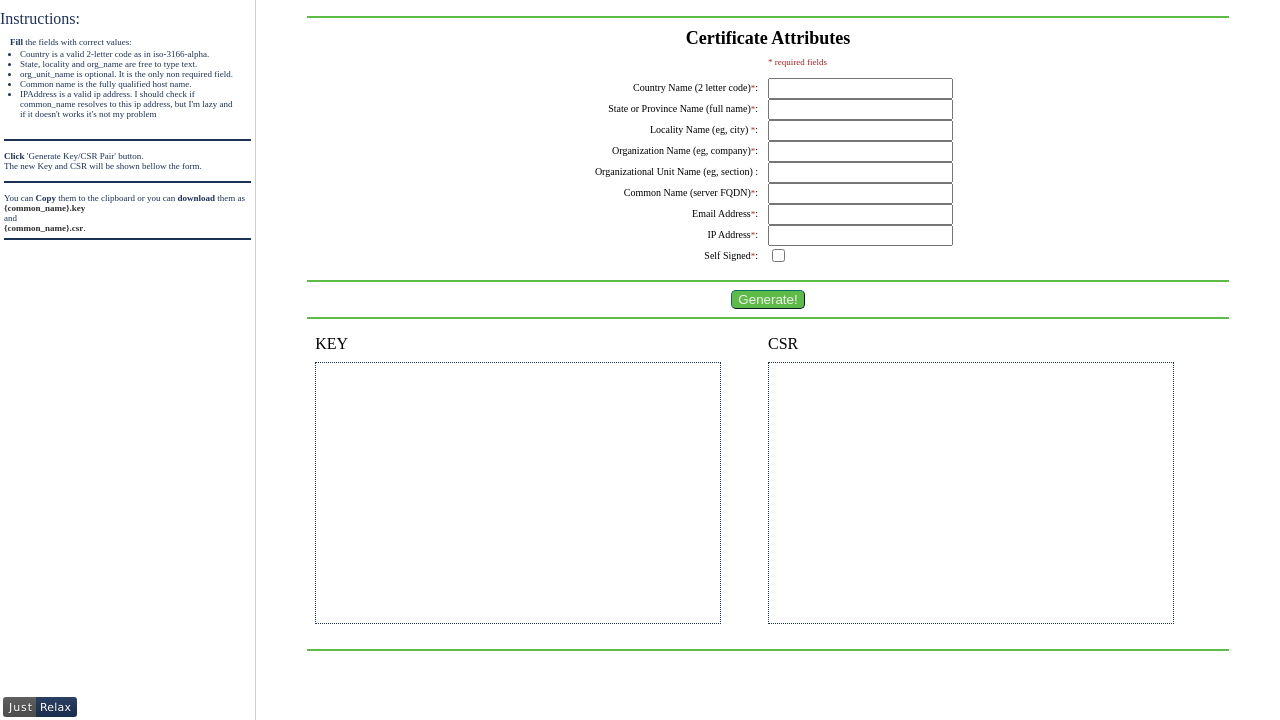
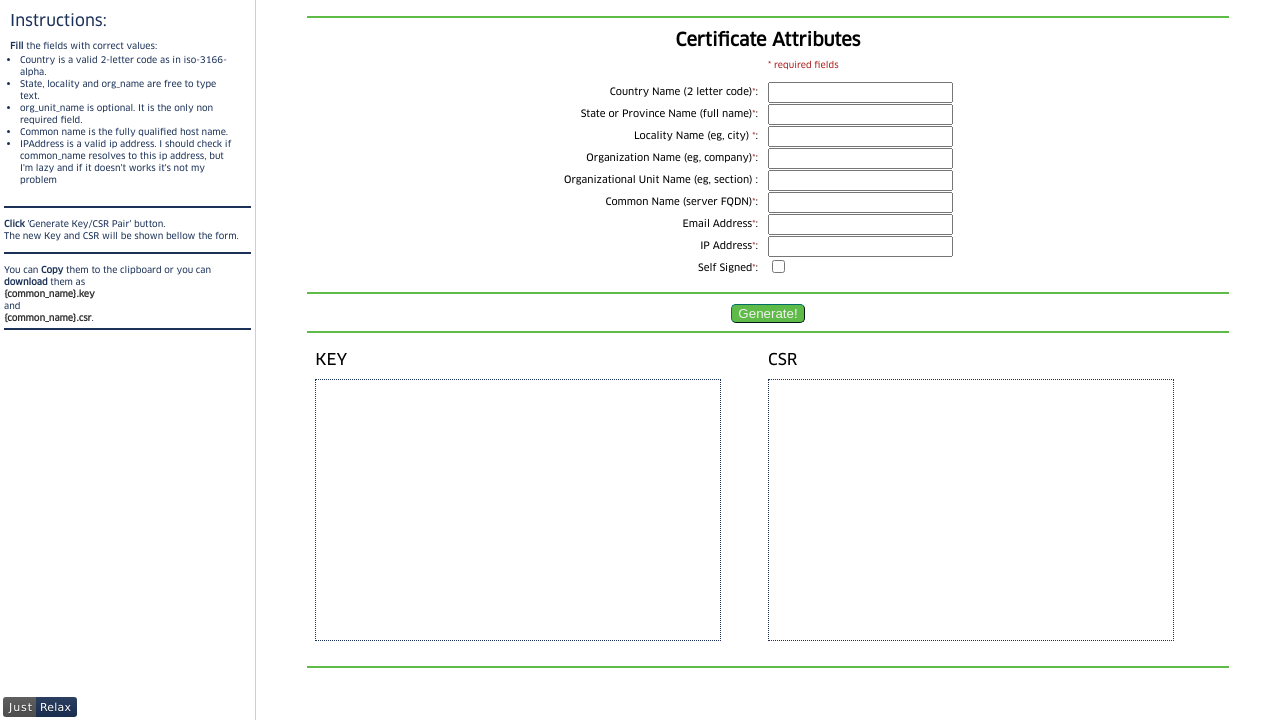
Before and after one commit to dudacgf/genkeycsr, a Flask app: template genkeycsr/templates/index.html in a window 1280 px wide. Shown: the part 80-800 px from the top of the page. Run offline with Flask 2, Linux system fonts and the light colour scheme; the template is opened without the code that fills it: values that come from a table or form of the project are taken from there, others are empty.

Commit message:
More changes in font-families and little positioning details

```diff
--- a/genkeycsr/static/css/text.css
+++ b/genkeycsr/static/css/text.css
@@ -1,12 +1,16 @@
-## Linux: DejaVu
-## MS: Tahoma
-##
 body {
     font-family: 'Clan Pro News', 'DejaVu Sans', 'Tahoma', 'Geneva', 'Arial', 'sans';
-    display: grid;
 }
 
 .ff-default {
+    font-family: 'Clan Pro News', 'DejaVu Sans', 'Tahoma', 'Geneva', 'Arial', 'sans';
+}
+
+div {
+    font-family: 'Clan Pro News', 'DejaVu Sans', 'Tahoma', 'Geneva', 'Arial', 'sans';
+}
+
+span {
     font-family: 'Clan Pro News', 'DejaVu Sans', 'Tahoma', 'Geneva', 'Arial', 'sans';
 }
 
@@ -35,6 +39,10 @@ h3 {
     margin: 0;
 }
 
+@font-feature-values {
+
+}
+
 hr {
     margin-left: 5%;
     margin-right: 5%;
@@ -44,7 +52,7 @@ hr {
 }
 
 pre {
-    font-family: 'DejaVu Mono', 'Lucida Console', 'Monaco', 'Courier New', monospace;
+    font-family: 'DejaVu Sans Mono', 'Lucida Console', 'Monaco', 'Courier New', monospace;
     font-size: xx-small;
     border: 1px dotted var(--i-blue-01);
     color: black;
@@ -98,7 +106,6 @@ ol {
 .small {
     font-size: xx-small;
     font-weight: lighter;
-    padding-bottom: 1px;
 }
 
 .tw-bold {
--- a/genkeycsr/templates/base.html
+++ b/genkeycsr/templates/base.html
@@ -29,7 +29,6 @@
         <link rel="stylesheet" href="{{ url_for('.static', filename='css/grid.css') }}" />
         <link rel="stylesheet" href="{{ url_for('.static', filename='css/text.css') }}" />
         <link rel="stylesheet" href="{{ url_for('.static', filename='css/colors.css') }}" />
-        <link rel="stylesheet" href="{{ url_for('.static', filename='css/position.css') }}" />
         {{ fontawesome_css() }}
         {% endblock %}
 
--- a/genkeycsr/templates/index.html
+++ b/genkeycsr/templates/index.html
@@ -18,7 +18,7 @@
       <section class="content-row form-title" style="text-align: center"><h2>Certificate Attributes</h2></section>
       <section id="theForm" class="content-form">
         {{ form.csrf_token }}
-        <div class="p-none"></div><div class="warning small p-none">* required fields</div>
+        <div class="p-none m-none"></div><div class="warning small p-none m-none">* required fields</div>
         <div class="ta-right normal">{{ form.country.label }}<span class="warning small">*</span>:</div>
         <div>{{ form.country }}</div>
         <div class="ta-right normal">{{ form.state.label }}<span class="warning small">*</span>:</div>
--- a/genkeycsr/templates/instructions.html
+++ b/genkeycsr/templates/instructions.html
@@ -1,5 +1,5 @@
 <hr class="i-blue-01" style="margin-top: -2px; margin-left: 0px; margin-bottom: 10px; margin-right: 0px;" />
-  Instructions:
+  <span style="margin-left: 10px;">Instructions:</span>
   <div class="small">
    <p>
    <div style="padding-left: 10px; margin: 0px; margin-bottom: 0;"><span class="tw-bold">Fill </span>the fields with correct values:</div>
```
